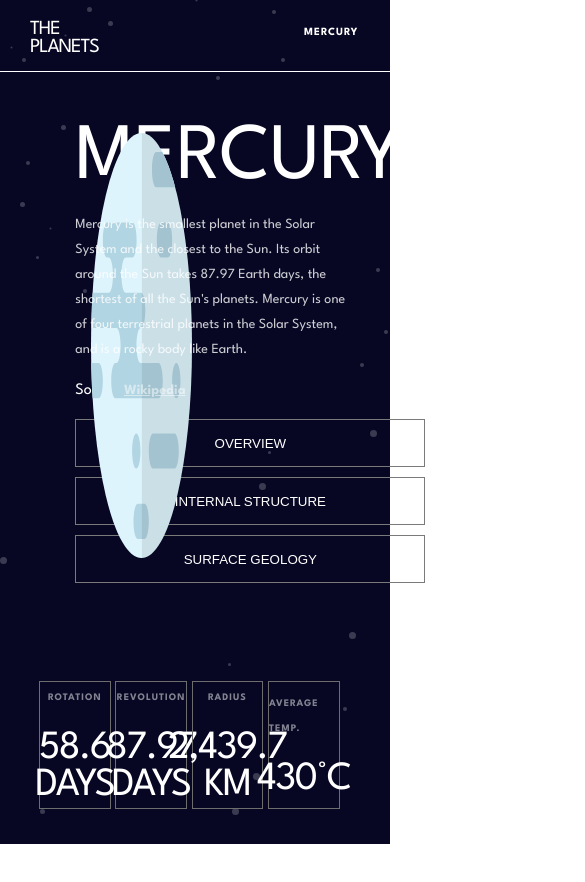
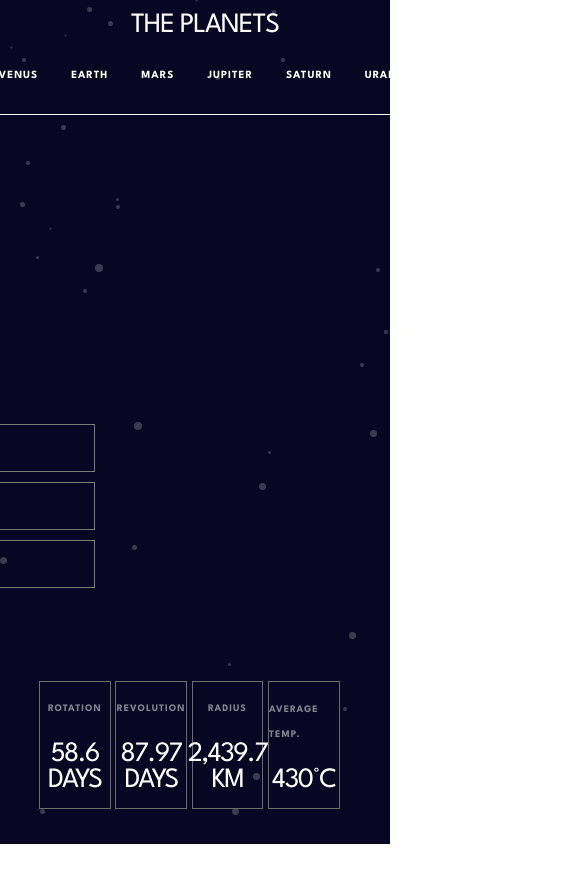
Before and after one commit to zekozavradash/Planet-Fact-Site, a React (Vite) app: page / in a window 390 px wide. Shown: the top 882 px of the page, 585 px wide, since content can reach past the window. Built offline with nearby package versions, Linux system fonts and the light colour scheme.

Commit message:
first commit

```diff
--- a/src/components/navbar.tsx
+++ b/src/components/navbar.tsx
@@ -1,72 +1,72 @@
-import React from 'react';
-import data from '../data.json';
-import { router } from '../main';
+
+import { Router } from '../main';
 
 interface Route {
   path: string;
 }
 
-function Navbar(props: {
-  Mercury: string;
-  Venus: string;
-  Earth: string;
-  Mars: string;
-  Jupiter: string;
-  Saturn: string;
-  Uranus: string;
-  Neptune: string;
-}): JSX.Element {
+interface NavbarProps {
+  Mercury?: string;
+  Venus?: string;
+  Earth?: string;
+  Mars?: string;
+  Jupiter?: string;
+  Saturn?: string;
+  Uranus?: string;
+  Neptune?: string;
+}
+
+const Navbar = (props: NavbarProps): JSX.Element => {
   return (
     <div className="Navbar">
       <div className="logo">THE PLANETS</div>
       <div className="paths">
         <div className="Mercury-navbar navbarlink">
-          <a href={props.Mercury} className="navbarlink">Mercury</a>
+          <a href={props.Mercury || '/'} className="navbarlink">Mercury</a>
         </div>
         <div className="Venus-navbar navbarlink">
-          <a href={props.Venus} className="navbarlink">Venus</a>
+          <a href={props.Venus || '/'} className="navbarlink">Venus</a>
         </div>
         <div className="Earth-navbar navbarlink">
-          <a href={props.Earth} className="navbarlink">Earth</a>
+          <a href={props.Earth || '/'} className="navbarlink">Earth</a>
         </div>
         <div className="Mars-navbar navbarlink">
-          <a href={props.Mars} className="navbarlink">Mars</a>
+          <a href={props.Mars || '/'} className="navbarlink">Mars</a>
         </div>
         <div className="Jupiter-navbar navbarlink">
-          <a href={props.Jupiter} className="navbarlink">Jupiter</a>
+          <a href={props.Jupiter || '/'} className="navbarlink">Jupiter</a>
         </div>
         <div className="Saturn-navbar navbarlink">
-          <a href={props.Saturn} className="navbarlink">Saturn</a>
+          <a href={props.Saturn || '/'} className="navbarlink">Saturn</a>
         </div>
         <div className="Uranus-navbar navbarlink">
-          <a href={props.Uranus} className="navbarlink">Uranus</a>
+          <a href={props.Uranus || '/'} className="navbarlink">Uranus</a>
         </div>
         <div className="Neptune-navbar navbarlink">
-          <a href={props.Neptune} className="navbarlink">Neptune</a>
+          <a href={props.Neptune || '/'} className="navbarlink">Neptune</a>
         </div>
       </div>
     </div>
   );
-}
+};
 
-function MainNavbar(): JSX.Element {
-  const paths = router.routes.map((route: Route) => route.path);
+const MainNavbar = (): JSX.Element => {
+  const paths = Router.routes.map((route: Route) => route.path);
 
-  // Ensure paths has at least 8 elements
-  const paddedPaths = paths.concat(Array(Math.max(0, 8 - paths.length)).fill('/'));
+  const addedPaths = paths.concat(Array(Math.max(0, 8 - paths.length)).fill('/'));
 
   return (
     <Navbar
-      Mercury={paddedPaths[0]}
-      Venus={paddedPaths[1]}
-      Earth={paddedPaths[2]}
-      Mars={paddedPaths[3]}
-      Jupiter={paddedPaths[4]}
-      Saturn={paddedPaths[5]}
-      Uranus={paddedPaths[6]}
-      Neptune={paddedPaths[7]}
+      Mercury={addedPaths[0]}
+      Venus={addedPaths[1]}
+      Earth={addedPaths[2]}
+      Mars={addedPaths[3]}
+      Jupiter={addedPaths[4]}
+      Saturn={addedPaths[5]}
+      Uranus={addedPaths[6]}
+      Neptune={addedPaths[7]}
     />
   );
-}
+};
 
 export default MainNavbar;
--- a/src/components/pagebuild.tsx
+++ b/src/components/pagebuild.tsx
@@ -1,13 +1,13 @@
-import  { useState } from 'react';
+import { useState, CSSProperties } from 'react';
 import MainNavbar from '../components/navbar';
 
-
-interface PlanetData {
+// src/types.ts
+export interface PlanetData {
   name: string;
   overview: {
     content: string;
     source: string;
-    colors: string
+    colors: string;
   };
   structure: {
     content: string;
@@ -28,161 +28,132 @@ interface PlanetData {
   };
 }
 
-function PageBuild(props: {
+
+interface PageBuildProps {
   planetData: PlanetData;
-}): JSX.Element {
-  const { name, overview, structure, geology, rotation, revolution,  radius, temperature, images } = props.planetData;
+}
+
+const PageBuild = ({ planetData }: PageBuildProps): JSX.Element => {
+  const { name, overview, structure, geology, rotation, revolution, radius, temperature, images } = planetData;
 
   const [currentImage, setCurrentImage] = useState(images.planet);
-  const [geologyStyles, setGeologyStyles] = useState({ display: 'none' });
+  const [geologyStyles, setGeologyStyles] = useState<CSSProperties>({ display: 'none' });
   const [currentContent, setCurrentContent] = useState(overview.content);
-  const [overviewContent, ] = useState(overview.content);
-  const [geologyContent, ] = useState(geology.content);
-  const [structureContent,]=useState(structure.content)
+
   const handleContentChange = (newContent: string) => {
     setCurrentContent(newContent);
-  };
-
-  const handleImageChange = (newImage: string) => {
-    setCurrentImage(newImage);
-    if (newImage === images.planet) {
-      setGeologyStyles({ display: 'none' });
-      handleContentChange(overviewContent);
-    }
   };
 
   const handleImgChange = (newImage: string) => {
     setCurrentImage(newImage);
     if (newImage === images.internal) {
       setGeologyStyles({ display: 'none' });
-      handleContentChange(structureContent);
+      handleContentChange(structure.content);
     }
   };
+
   const handleSurfaceGeologyClick = () => {
     setCurrentImage(images.planet);
-    setGeologyStyles({ display: 'block', position: 'absolute', width: '200px', height: '225px', top: '300px', left: '125px' });
-    handleContentChange(geologyContent);
+    setGeologyStyles({
+      display: 'block',
+      position: 'absolute',
+      width: '200px',
+      height: '225px',
+      top: '300px',
+      left: '125px'
+    });
+    handleContentChange(geology.content);
   };
 
   const handleOverviewClick = () => {
     setCurrentImage(images.planet);
     setGeologyStyles({ display: 'none' });
-    handleContentChange(overviewContent);
+    handleContentChange(overview.content);
   };
 
   const [overviewFocused, setOverviewFocused] = useState(false);
   const [internalStructureFocused, setInternalStructureFocused] = useState(false);
   const [surfaceGeologyFocused, setSurfaceGeologyFocused] = useState(false);
 
-  const handleOverviewFocus = () => {
-    setOverviewFocused(true);
-  };
-
-  const handleOverviewBlur = () => {
-    setOverviewFocused(false);
-  };
-
-  const handleInternalStructureFocus = () => {
-    setInternalStructureFocused(true);
-  };
-
-
-  const handleInternalStructureBlur = () => {
-    setInternalStructureFocused(false);
-  };
-
-  const handleSurfaceGeologyFocus = () => {
-    setSurfaceGeologyFocused(true);
-  };
-
-  const handleSurfaceGeologyBlur = () => {
-    setSurfaceGeologyFocused(false);
-  };
-
-  const overviewStyles = {
+  const overviewStyles: CSSProperties = {
     backgroundColor: overviewFocused ? overview.colors : 'initial',
   };
 
- const internalStructureStyles = {
+  const internalStructureStyles: CSSProperties = {
     backgroundColor: internalStructureFocused ? overview.colors : 'initial',
- }
+  };
 
- const surfaceGeologyStyles = {
+  const surfaceGeologyStyles: CSSProperties = {
     backgroundColor: surfaceGeologyFocused ? overview.colors : 'initial',
   };
 
-
   return (
-    <div className='mainContainer'>
+    <div className="mainContainer">
       <MainNavbar />
-      <div className='maindiv'>
-        <div className='planetdiv'>
-          <img src={currentImage} alt={name} className='planetimg' style={{ width: '100%', height: '100%' }} />
-          <img src={images.geology} alt='' style={geologyStyles} />
+      <div className="maindiv">
+        <div className="planetdiv">
+          <img src={currentImage} alt={name} className="planetimg" style={{ width: '100%', height: '100%' }} />
+          <img src={images.geology} alt="" style={geologyStyles} />
         </div>
-        <div className='contentdiv'>
-          <div className='namediv'>{name}</div>
-          <div className='infodiv'>{currentContent}</div>
-          <div className='sourcediv'>
-            <p className='wikipedie'>
-              Source:
-              <a href={overview.source} className='wikilink'>
-                Wikipedia
-              </a>
+        <div className="contentdiv">
+          <div className="namediv">{name}</div>
+          <div className="infodiv">{currentContent}</div>
+          <div className="sourcediv">
+            <p className="wikipedie">
+              Source: <a href={overview.source} className="wikilink">Wikipedia</a>
             </p>
           </div>
-          <div className='buttonsdiv'>
+          <div className="buttonsdiv">
             <button
-              className='button overview'
+              className="button overview"
               style={overviewStyles}
-              onFocus={handleOverviewFocus}
-              onBlur={handleOverviewBlur}
-              onClick={() => handleOverviewClick()}
+              onFocus={() => setOverviewFocused(true)}
+              onBlur={() => setOverviewFocused(false)}
+              onClick={handleOverviewClick}
             >
               OVERVIEW
             </button>
             <button
-              className='button internalstructure'
+              className="button internalstructure"
               style={internalStructureStyles}
-              onFocus={handleInternalStructureFocus}
-              onBlur={handleInternalStructureBlur}
+              onFocus={() => setInternalStructureFocused(true)}
+              onBlur={() => setInternalStructureFocused(false)}
               onClick={() => handleImgChange(images.internal)}
             >
               INTERNAL STRUCTURE
             </button>
             <button
-  className='button surfacegeology'
+              className="button surfacegeology"
               style={surfaceGeologyStyles}
-  onFocus={handleSurfaceGeologyFocus}
-  onBlur={handleSurfaceGeologyBlur}
+              onFocus={() => setSurfaceGeologyFocused(true)}
+              onBlur={() => setSurfaceGeologyFocused(false)}
               onClick={handleSurfaceGeologyClick}
             >
               SURFACE GEOLOGY
             </button>
-
           </div>
         </div>
-        <div className='statsdiv'>
-          <div className='rotation stats'>
-            <p className='statname'>ROTATION</p>
-            <p className='stat'>{rotation}</p>
+        <div className="statsdiv">
+          <div className="rotation stats">
+            <p className="statname">ROTATION</p>
+            <p className="stat">{rotation}</p>
           </div>
-          <div className='revolution stats'>
-            <p className='statname'>REVOLUTION</p>
-            <p className='stat'>{revolution}</p>
+          <div className="revolution stats">
+            <p className="statname">REVOLUTION</p>
+            <p className="stat">{revolution}</p>
           </div>
-          <div className='radius stats'>
-            <p className='statname'>RADIUS</p>
-            <p className='stat'>{radius}</p>
+          <div className="radius stats">
+            <p className="statname">RADIUS</p>
+            <p className="stat">{radius}</p>
           </div>
-          <div className='temp stats'>
-            <p className='statname'>AVERAGE TEMP.</p>
-            <p className='stat'>{temperature}</p>
+          <div className="temp stats">
+            <p className="statname">AVERAGE TEMP.</p>
+            <p className="stat">{temperature}</p>
           </div>
         </div>
       </div>
     </div>
   );
-}
+};
 
-export default PageBuild
+export default PageBuild;
--- a/src/index.css
+++ b/src/index.css
@@ -188,8 +188,8 @@ text-transform: uppercase;
 }
 
 .planetdiv{
-    height: 50.39%;
-    width: 25.88%;
+    height: 384px;
+    width: 384px;
 position: absolute;
 left: 23.26%;
 top: 15.77%;
@@ -199,6 +199,8 @@ top: 15.77%;
     width: 290px;
 height: 290px;
 flex-shrink: 0;
+padding-left: 23.26%;
+padding-top: 15.77%;
 }
 
 .buttonsdiv{
@@ -229,3 +231,209 @@ color: #FFF;
     text-decoration: none;
     color: #FFF;
 }
+
+
+
+
+
+@media ( max-width: 1005px){
+body{overflow: hidden;}
+
+.mainContainer{
+    align-items: center;
+    justify-content: center;
+}
+
+    .Navbar{
+        color: #fff;
+        display: flex;
+        flex-direction: column;
+        align-items: center;
+        justify-content: center;
+        gap: 5%;
+        padding-left: 20px;
+        border-bottom: solid 1px #fff;
+    padding-bottom: 30px;
+        font-size: 8px;
+    font-style: normal;
+    font-weight: 700;
+    line-height: 25px; /* 227.273% */
+    letter-spacing: 1px;
+    text-transform: uppercase;
+        height: 115px;
+    }
+
+    .logo{
+        padding-top: 16px;
+        font-size: 28px;
+    font-style: normal;
+    font-weight: 400;
+    line-height: normal;
+    letter-spacing: -1.05px;
+    text-transform: uppercase;
+    }
+
+    .paths{
+        padding-top: 20px;
+        display: flex;
+        align-items: center;
+        gap: 33px;
+    height: 70%;
+        font-size: 11px;
+        font-style: normal;
+        font-weight: 700;
+        line-height: 25px; /* 227.273% */
+        letter-spacing: 1px;
+        text-transform: uppercase;
+    }
+
+    .contentdiv{
+        display: flex;
+
+        width: 270px;
+        padding-top: 50px;
+       gap: 16px;
+       align-items: center;
+       height: 300px;
+       padding-right: 500px;
+    }
+
+    .stats{
+        gap: 20px;
+        width: 23.82%;
+    height: 128px;
+    flex-shrink: 0;
+    color: #FFF;
+    font-size: 40px;
+    font-style: normal;
+    font-weight: 400;
+    line-height: normal;
+    letter-spacing: -1.5px;
+    text-transform: uppercase;
+    border: 1px solid #6d6d6d;
+    display: flex;
+    flex-direction: column;
+    align-items: center;
+    justify-content: center;
+
+    }
+
+
+
+    .stat{
+        display: flex;
+
+        text-align: center;
+        justify-content: center;
+    width: 80%;
+    font-size: 70%;
+
+    }
+    .statsdiv{
+        position: absolute;
+        left: 10%;
+        display: flex;
+        justify-content: space-between;
+       top: 80.63%;
+       width: 77.083%;
+       height: 100px;
+    }
+
+    .maindiv{
+        display: flex;
+        justify-content: end;
+        width: 100%;
+        height: 100%;
+        padding-right:11.45% ;
+
+    }
+
+    .namediv{
+    color: #FFF;
+    font-size: 50px;
+    font-style: normal;
+    font-weight: 400;
+    line-height: normal;
+    text-transform: uppercase;
+    }
+
+    .wikilink{
+    opacity: 0.5;
+    color: #FFF;
+    font-size: 14px;
+    font-style: normal;
+    font-weight: 700;
+    line-height: 25px;
+    text-decoration-line: underline;
+    }
+
+    .infodiv{
+        color: #FFF;
+    width: 270px;
+    height: 150px;
+    font-size: 11px;
+    font-style: normal;
+    font-weight: 400;
+    line-height: 25px; /* 178.571% */
+    opacity: 0.8;
+
+    }
+
+    .statname{
+        color: #FFF;
+    opacity: 0.5;
+    font-size: 25%;
+    font-style: normal;
+    font-weight: 700;
+    line-height: 25px; /* 227.273% */
+    letter-spacing: 1px;
+    text-transform: uppercase;
+    }
+
+    .planetdiv{
+        height: 384px;
+        width: 384px;
+    position: absolute;
+    left: 23.26%;
+    top: 15.77%;
+    display: none;
+    }
+
+    .planetimage{
+        width: 290px;
+    height: 290px;
+    flex-shrink: 0;
+    padding-left: 23.26%;
+    padding-top: 15.77%;
+    }
+
+    .buttonsdiv{
+        display: flex;
+        flex-direction: column;
+        gap: 10px;
+        width: 200px
+    }
+
+    .button{
+
+        width: 350px;
+    height: 48px;
+    flex-shrink: 0;
+
+        background-color:#070724 ;
+        cursor: pointer;
+        border: 1px solid #7a7a7a ;
+
+    color: #FFF;
+    }
+    .button:hover{
+        background-color: #419EBB;
+        transition: 1s;
+    }
+
+    .navbarlink{
+        text-decoration: none;
+        color: #FFF;
+    }
+
+};
--- a/src/pages/earth.tsx
+++ b/src/pages/earth.tsx
@@ -1,10 +1,12 @@
 import PageBuild from "../components/pagebuild";
 import data from '../data.json'
-interface PlanetData {
+// src/types.ts
+export interface PlanetData {
   name: string;
   overview: {
     content: string;
     source: string;
+    colors: string;
   };
   structure: {
     content: string;
@@ -25,6 +27,7 @@ interface PlanetData {
   };
 }
 
+
 function Earth(): JSX.Element {
   const EarthData = data[2] as PlanetData;
 
--- a/src/pages/jupiter.tsx
+++ b/src/pages/jupiter.tsx
@@ -1,10 +1,12 @@
 import PageBuild from "../components/pagebuild";
 import data from '../data.json'
-interface PlanetData {
+// src/types.ts
+export interface PlanetData {
   name: string;
   overview: {
     content: string;
     source: string;
+    colors: string;
   };
   structure: {
     content: string;
@@ -25,6 +27,7 @@ interface PlanetData {
   };
 }
 
+
 function Jupiter(): JSX.Element {
   const JupiterData = data[4] as PlanetData;
 
--- a/src/pages/mars.tsx
+++ b/src/pages/mars.tsx
@@ -1,10 +1,12 @@
 import PageBuild from "../components/pagebuild";
 import data from '../data.json'
-interface PlanetData {
+// src/types.ts
+export interface PlanetData {
   name: string;
   overview: {
     content: string;
     source: string;
+    colors: string;
   };
   structure: {
     content: string;
@@ -26,6 +28,7 @@ interface PlanetData {
 }
 
 
+
 function Mars(): JSX.Element {
   const MarsData = data[3] as PlanetData;
 
--- a/src/pages/mercury.tsx
+++ b/src/pages/mercury.tsx
@@ -1,10 +1,12 @@
 import PageBuild from "../components/pagebuild";
 import data from '../data.json'
-interface PlanetData {
+// src/types.ts
+export interface PlanetData {
   name: string;
   overview: {
     content: string;
     source: string;
+    colors: string;
   };
   structure: {
     content: string;
@@ -24,6 +26,7 @@ interface PlanetData {
     geology: string;
   };
 }
+
 function Mercury(): JSX.Element {
   const MercuryData = data[0] as PlanetData;
 
--- a/src/pages/neptune.tsx
+++ b/src/pages/neptune.tsx
@@ -1,10 +1,12 @@
 import PageBuild from "../components/pagebuild";
 import data from '../data.json'
-interface PlanetData {
+// src/types.ts
+export interface PlanetData {
   name: string;
   overview: {
     content: string;
     source: string;
+    colors: string;
   };
   structure: {
     content: string;
@@ -25,6 +27,7 @@ interface PlanetData {
   };
 }
 
+
 function Neptune(): JSX.Element {
   const NeptuneData = data[7] as PlanetData;
 
--- a/src/pages/saturn.tsx
+++ b/src/pages/saturn.tsx
@@ -1,10 +1,12 @@
 import PageBuild from "../components/pagebuild";
 import data from '../data.json'
-interface PlanetData {
+// src/types.ts
+export interface PlanetData {
   name: string;
   overview: {
     content: string;
     source: string;
+    colors: string;
   };
   structure: {
     content: string;
@@ -25,6 +27,7 @@ interface PlanetData {
   };
 }
 
+
 function Saturn(): JSX.Element {
   const SaturnData = data[5] as PlanetData;
 
--- a/src/pages/uranus.tsx
+++ b/src/pages/uranus.tsx
@@ -1,10 +1,12 @@
 import PageBuild from "../components/pagebuild";
 import data from '../data.json'
-interface PlanetData {
+// src/types.ts
+export interface PlanetData {
   name: string;
   overview: {
     content: string;
     source: string;
+    colors: string;
   };
   structure: {
     content: string;
@@ -25,6 +27,7 @@ interface PlanetData {
   };
 }
 
+
 function Uranus(): JSX.Element {
   const UranusData = data[6] as PlanetData;
 
--- a/src/pages/venus.tsx
+++ b/src/pages/venus.tsx
@@ -1,10 +1,12 @@
 import PageBuild from "../components/pagebuild";
 import data from '../data.json'
-interface PlanetData {
+// src/types.ts
+export interface PlanetData {
   name: string;
   overview: {
     content: string;
     source: string;
+    colors: string;
   };
   structure: {
     content: string;
@@ -25,6 +27,7 @@ interface PlanetData {
   };
 }
 
+
 function Venus(): JSX.Element {
   const VenusData = data[1] as PlanetData;
 
```
Also changed, not shown: src/main.tsx (+7 -7 lines). Lines whose indentation alone changed are shown as unchanged.
